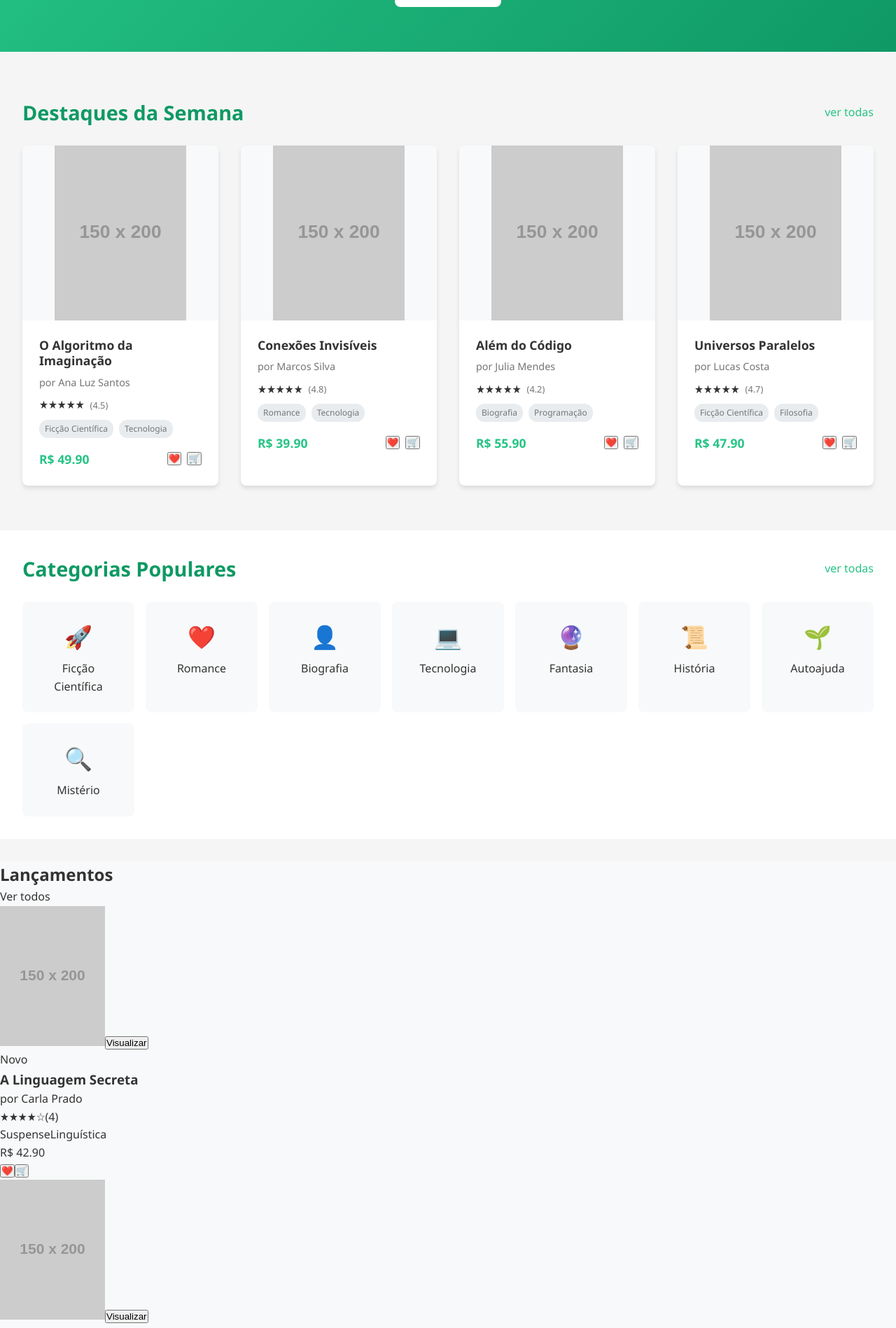
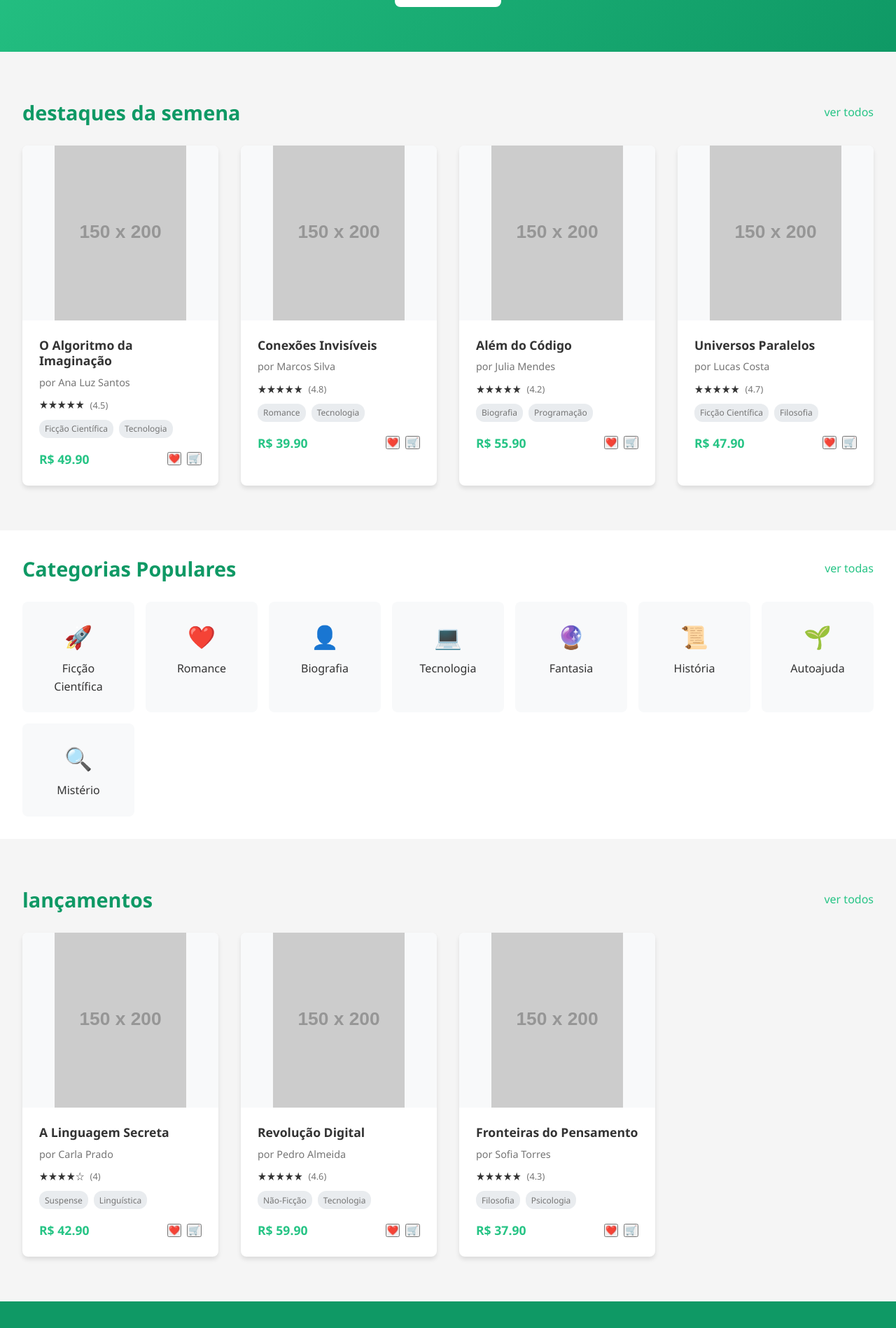
Before and after one commit to Mariaeduardar07/livraria01-revisao, a Next.js app: page / in a window 1280 px wide. Shown: the part 338-2236 px from the top of the page at 70% size. Built offline with nearby package versions, Linux system fonts and the light colour scheme.

Commit message:
fix: corretc

```diff
--- a/src/app/page.jsx
+++ b/src/app/page.jsx
@@ -152,105 +152,26 @@ export default function Home() {
       <HeroBanner />
 
       {/* FEATURED BOOKS SECTION */}
-      <BooksSection books={featuredBooks}  renderStars={renderStars}/>
+      <BooksSection
+        books={featuredBooks}
+        renderStars={renderStars}
+        text={"ver todos"}
+        title={"destaques da semena"}
+        viewAllLink={"/destaques"}
+      />
 
       {/* CATEGORIES SECTION */}
       <Categories categories={categories} />
 
       {/* NEW RELEASES SECTION */}
-      <section className={`${styles.bookSection} ${styles.newReleases}`}>
-        <div className={styles.sectionHeader}>
-          <h2 className={styles.sectionHeading}>Lançamentos</h2>
-          <a href="/lancamentos" className={styles.viewAll}>
-            Ver todos
-          </a>
-        </div>
+      <BooksSection
+        books={newReleases}
+        renderStars={renderStars}
+        text={"ver todos"}
+        title={"lançamentos"}
+        viewAllLink={"/lancamentos"}
+      />
 
-        <div className={styles.booksGrid}>
-          {newReleases.map((book) => (
-            <div key={book.id} className={styles.bookCard}>
-              <div className={styles.bookCover}>
-                <img
-                  src={book.coverImage}
-                  alt={book.title}
-                  className={styles.coverImage}
-                />
-                <button className={styles.quickViewButton}>Visualizar</button>
-              </div>
-              <div className={styles.bookInfo}>
-                <span className={styles.newBadge}>Novo</span>
-                <h3 className={styles.bookTitle}>{book.title}</h3>
-                <p className={styles.bookAuthor}>por {book.author}</p>
-                <div className={styles.bookRating}>
-                  {renderStars(book.rating)}
-                  <span className={styles.ratingValue}>({book.rating})</span>
-                </div>
-                <div className={styles.bookTags}>
-                  {book.tags.map((tag, index) => (
-                    <span key={index} className={styles.tag}>
-                      {tag}
-                    </span>
-                  ))}
-                </div>
-                <div className={styles.bookPriceActions}>
-                  <span className={styles.bookPrice}>
-                    R$ {book.price.toFixed(2)}
-                  </span>
-                  <div className={styles.bookActions}>
-                    <button className={styles.iconButton}>❤️</button>
-                    <button className={styles.iconButton}>🛒</button>
-                  </div>
-                </div>
-              </div>
-            </div>
-          ))}
-        </div>
-      </section>
-
-      {/* SUBSCRIPTION SECTION */}
-      <SubscriptionSection />
-      {/* SHOPPING CART */}
-      <div className={styles.shoppingCart}>
-        <div className={styles.cartHeader}>
-          <h3 className={styles.cartHeaderTitle}>Seu Carrinho</h3>
-          <button className={styles.closeButton}>✕</button>
-        </div>
-
-        <div className={styles.cartItems}>
-          {cartItems.length > 0 ? (
-            cartItems.map((item) => (
-              <div key={item.id} className={styles.cartItem}>
-                <div className={styles.itemInfo}>
-                  <h4 className={styles.itemTitle}>{item.title}</h4>
-                  <div className={styles.itemDetails}>
-                    <span className={styles.itemQuantity}>
-                      Qtd: {item.quantity}
-                    </span>
-                    <span className={styles.itemPrice}>
-                      R$ {item.price.toFixed(2)}
-                    </span>
-                  </div>
-                </div>
-                <button className={styles.removeButton}>✕</button>
-              </div>
-            ))
-          ) : (
-            <p className={styles.emptyCartMessage}>Seu carrinho está vazio</p>
-          )}
-        </div>
-
-        {cartItems.length > 0 && (
-          <div className={styles.cartFooter}>
-            <div className={styles.cartTotal}>
-              <span className={styles.totalLabel}>Total:</span>
-              <span className={styles.totalValue}>
-                R$ {calculateTotal().toFixed(2)}
-              </span>
-            </div>
-            <button className={styles.checkoutButton}>Finalizar Compra</button>
-          </div>
-        )}
-      </div>
 
       {/* FOOTER */}
       <Footer />
--- a/src/components/booksSection/index.jsx
+++ b/src/components/booksSection/index.jsx
@@ -1,13 +1,13 @@
 import styles from "./booksSection.module.css";
 import SectionHeader from "../sectionHeader";
 
-const BooksSection = ({ books, renderStars}) => {
+const BooksSection = ({ books, renderStars, text, title, viewAllLink}) => {
   return (
     <section className={styles.bookSection}>
       <SectionHeader
-        Text={"ver todas"}
-        title={"Destaques da Semana"}
-        viewAllLink={"/destaques"}
+        Text={text}
+        title={title}
+        viewAllLink={viewAllLink}
       />
 
       <div className={styles.booksGrid}>
```
